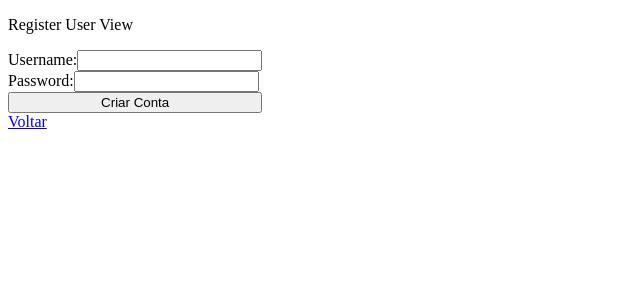
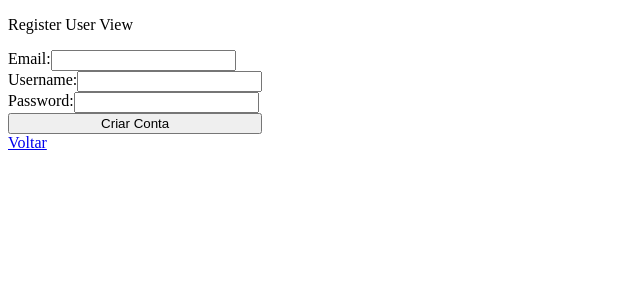
Before and after one commit to IvanNSBS/aps2023.1, a React (Vite) app in the folder Entrega 2/front_end_client/: page /register_user in a window 1280 px wide. Shown: the top 300 px of the page, without its empty margins (0-640 px from the left). Built offline with nearby package versions, Linux system fonts and the light colour scheme.

Commit message:
Adding user creation logic to CreateUserView

```diff
--- a/Entrega 2/front_end_client/src/App.tsx
+++ b/Entrega 2/front_end_client/src/App.tsx
@@ -22,7 +22,7 @@ const App: FC = (): ReactElement => {
       <AppContextProvider>
         <Routes>
           <Route path={AppRoutes.login} element={ <LoginView loginController={loginController}/> }></Route>
-          <Route path={AppRoutes.register} element={ <CreateUserView/> }></Route>
+          <Route path={AppRoutes.register} element={ <CreateUserView loginController={loginController}/> }></Route>
           <Route path={AppRoutes.projects} element={ <AllProjectsView projectsPresenter={projectsPresenter}/> }></Route>
           <Route path={AppRoutes.project_view} element={ <ProjectView projectsPresenter={projectsPresenter}/> }></Route>
           <Route path={AppRoutes.edit_document} element={ <DocumentEditorView documentController={documentController}/> }></Route>
--- a/Entrega 2/front_end_client/src/Controllers/LoginController.ts
+++ b/Entrega 2/front_end_client/src/Controllers/LoginController.ts
@@ -1,8 +1,14 @@
-import axios from "axios"
+import axios, {AxiosError} from "axios"
 
 export enum LoginStatus {
     SUCCESSFULL = 0,
     WRONG_USER_NAME_OR_PASSWORD = 1
+}
+
+export enum CreateUserStatus {
+    SUCCESS = 0,
+    EMAIL_ALREADY_REGISTERED = 1,
+    OTHER_ERROR = 2
 }
 
 export type LoginOutput = {
@@ -37,4 +43,29 @@ export class LoginController
             return output;
         }
     }
+
+    public async attempt_create_user(email: string, username: string, password: string): Promise<CreateUserStatus>
+    {
+        try
+        {
+            const endpoint = `${this.url}/create_account`;
+            const jsonData = {
+                "email": email,
+                "username": username,
+                "password": password
+            }
+            const res = await axios.post(endpoint, jsonData);
+            return CreateUserStatus.SUCCESS;
+        }
+        catch(err:any)
+        {
+            const statusCode: number = err.response.status;
+            console.log(statusCode);
+            if(statusCode === 403)
+                return CreateUserStatus.EMAIL_ALREADY_REGISTERED;
+
+            return CreateUserStatus.OTHER_ERROR;
+            // console.log(error.response.status);
+        }
+    }
 }
--- a/Entrega 2/front_end_client/src/Views/CreateUserView.tsx
+++ b/Entrega 2/front_end_client/src/Views/CreateUserView.tsx
@@ -1,11 +1,12 @@
-import React, { FC, ReactElement } from 'react';
+import React, { FC, ReactElement, useRef, useState } from 'react';
 import { useNavigate } from "react-router-dom";
 
 import { styled } from 'styled-components';
 import AppRoutes from '../AppRoutes';
+import { CreateUserStatus, LoginController } from '../Controllers/LoginController';
 
 type CreateUserProps = {
-
+    loginController: LoginController;
 }
 
 const RegisterForms = styled.form`
@@ -14,27 +15,95 @@ const RegisterForms = styled.form`
     display: grid;
 `
 
+const ErrorMsg = styled.div`
+    color: red;
+`
+
+const InputContainer = styled.div`
+    display: flex;
+    flex-direction: row;
+    width: 100%;
+`
+
+const InputLabel = styled.label`
+    display: flex;
+    flex-direction: row;
+`
+
 const CreateUserView: FC<CreateUserProps> = (props: CreateUserProps): ReactElement => {
     let navigate = useNavigate();
+    const controller = props.loginController;
+    const forms = useRef<HTMLFormElement>(null);
+    const [emailError, setEmailError] = useState<boolean>(false);
 
-    const redirect_to_login = () => {
-        navigate(AppRoutes.login);
+    const [emailWasEmpty, setEmailWasEmpty] = useState<boolean>(false);
+    const [usernameWasEmpty, setUsernameWasEmpty] = useState<boolean>(false);
+    const [passwordWasEmpty, setPasswordWasEmpty] = useState<boolean>(false);
+
+    const handleSubmitForms = async (event: any) => {
+        event.preventDefault();
+
+        const email: string = event.target.email.value;
+        const username: string = event.target.username.value;
+        const password: string = event.target.password.value;
+
+        const emptyEmail = !email || email.length === 0;
+        const emptyUsername = !username || username.length === 0;
+        const emptyPassword = !password || password.length === 0;
+        setEmailWasEmpty(emptyEmail);
+        setUsernameWasEmpty(emptyUsername);
+        setPasswordWasEmpty(emptyPassword);
+        if(emptyEmail || emptyUsername || emptyPassword)
+            return;
+
+        const output = await controller.attempt_create_user(email, username, password);
+        if(output == CreateUserStatus.SUCCESS) {
+            navigate(AppRoutes.login);
+            alert("Usuário criado com sucesso!");
+        }
+        else {
+            forms.current?.reset();
+            if(output === CreateUserStatus.EMAIL_ALREADY_REGISTERED)
+                setEmailError(true);
+            else
+                alert("Erro desconhecido ao tentar criar uma nova conta");
+        }
     }
+
+    const missingFieldMsg = "Este campo é obrigatório"
+    const emailErrorMsg = emailError ? <ErrorMsg>Este email já está cadastrado.</ErrorMsg> : undefined;
+    const requiredEmailMsg = emailWasEmpty ? <ErrorMsg>{missingFieldMsg}</ErrorMsg> : undefined;
+    const requiredUsernameMsg = usernameWasEmpty ? <ErrorMsg>{missingFieldMsg}</ErrorMsg> : undefined;
+    const requiredPasswordMsg = passwordWasEmpty ? <ErrorMsg>{missingFieldMsg}</ErrorMsg> : undefined;
 
     return (
         <>
             <p>Register User View</p>
-            <RegisterForms onSubmit={redirect_to_login}>
-                <label>
+            <RegisterForms onSubmit={handleSubmitForms} ref={forms}>
+                <InputLabel>
+                    Email:
+                    <InputContainer>
+                        <input type='email' id="email" name="email"/>
+                        {requiredEmailMsg}
+                    </InputContainer>
+                </InputLabel>
+                <InputLabel>
                     Username:
-                    <input type='text'></input>
-                </label>
-                <label>
+                    <InputContainer>
+                        <input type='text' id="username" name="username"/>
+                        {requiredUsernameMsg}
+                    </InputContainer>
+                </InputLabel>
+                <InputLabel>
                     Password:
-                    <input type='password'></input>
-                </label>
-                <input type="submit" value="Criar Conta" />
+                    <InputContainer>
+                        <input type='password' id="password" name="password"/>
+                        {requiredPasswordMsg}
+                    </InputContainer>
+                </InputLabel>
+                <input type="submit" value="Criar Conta"/>
             </RegisterForms>
+            {emailErrorMsg}
             <a href={AppRoutes.login}>Voltar</a>
         </>
     )
```
